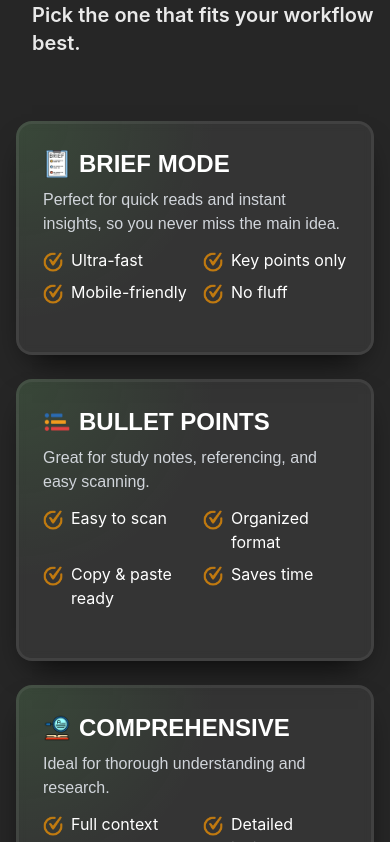
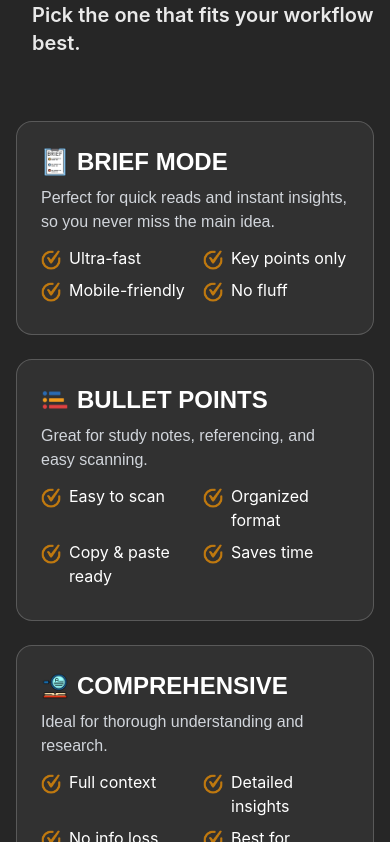
Before and after one commit to Sujal2308/outliner-extension, a React (Vite) app: page / in a window 390 px wide. Shown: the part 3422-4264 px from the top of the page. Built offline with nearby package versions, Linux system fonts and the light colour scheme.

Commit message:
feat: Refactor Modes component to enhance layout and styling for better responsiveness and user experience

```diff
--- a/src/components/Modes.jsx
+++ b/src/components/Modes.jsx
@@ -88,11 +88,55 @@ const Modes = () => {
             else if (mode.name === "Comprehensive")
               iconSrc = "/comprehension.png";
             return (
+              <div
+                key={mode.name}
+                className="flex-1 p-6 flex flex-col justify-between bg-white/5 rounded-2xl border border-white/20 lg:hidden"
+              >
+                <div>
+                  <div className="flex items-center gap-2 mb-2">
+                    {iconSrc && (
+                      <img
+                        src={iconSrc}
+                        alt={mode.name + " icon"}
+                        className="w-7 h-7"
+                      />
+                    )}
+                    <h3 className="text-2xl font-bold anton-regular uppercase text-white">
+                      {mode.name}
+                    </h3>
+                  </div>
+                  <p className="text-base lg:text-lg text-gray-300 mb-3 font-jost">
+                    {mode.description}
+                  </p>
+                  <ul className="list-none grid grid-cols-2 gap-x-4 gap-y-2 mb-2">
+                    {mode.features.map((feature, i) => (
+                      <li key={i} className="flex items-start gap-2 text-white">
+                        <img
+                          src="/checkmark.png"
+                          alt="checkmark"
+                          className="w-5 h-5 mt-1 opacity-70"
+                        />
+                        <span>{feature}</span>
+                      </li>
+                    ))}
+                  </ul>
+                </div>
+              </div>
+            );
+          })}
+          {modes.map((mode, idx) => {
+            // Map mode name to icon file for desktop
+            let iconSrc = "";
+            if (mode.name === "Brief Mode") iconSrc = "/brief.png";
+            else if (mode.name === "Bullet Points") iconSrc = "/bullets.png";
+            else if (mode.name === "Comprehensive")
+              iconSrc = "/comprehension.png";
+            return (
               <GlowCard
-                key={mode.name}
+                key={mode.name + "-desktop"}
                 glowColor="green"
                 customSize={true}
-                className="flex-1 p-6 flex flex-col justify-between bg-white/5"
+                className="flex-1 p-6 flex-col justify-between bg-white/5 hidden lg:flex"
               >
                 <div>
                   <div className="flex items-center gap-2 mb-2">
--- a/src/index.css
+++ b/src/index.css
@@ -1,12 +1,6 @@
 /* Bungee regular utility */
 .bungee-regular {
   font-family: "Bungee", sans-serif;
-  font-weight: 400;
-  font-style: normal;
-}
-/* Luckiest Guy regular utility */
-.luckiest-guy-regular {
-  font-family: "Luckiest Guy", cursive;
   font-weight: 400;
   font-style: normal;
 }
@@ -14,25 +8,6 @@
 .anton-regular {
   font-family: "Anton", sans-serif;
   font-weight: 400;
-  font-style: normal;
-}
-/* Russo One regular utility */
-.russo-one-regular {
-  font-family: "Russo One", sans-serif;
-  font-weight: 400;
-  font-style: normal;
-}
-/* BBH Sans Bogle regular utility */
-.bbh-sans-bogle-regular {
-  font-family: "BBH Sans Bogle", sans-serif;
-  font-weight: 400;
-  font-style: normal;
-}
-/* Jost heading utility */
-.jost-heading {
-  font-family: "Jost", sans-serif;
-  font-optical-sizing: auto;
-  font-weight: 700;
   font-style: normal;
 }
 /* Jost font utility */
```
